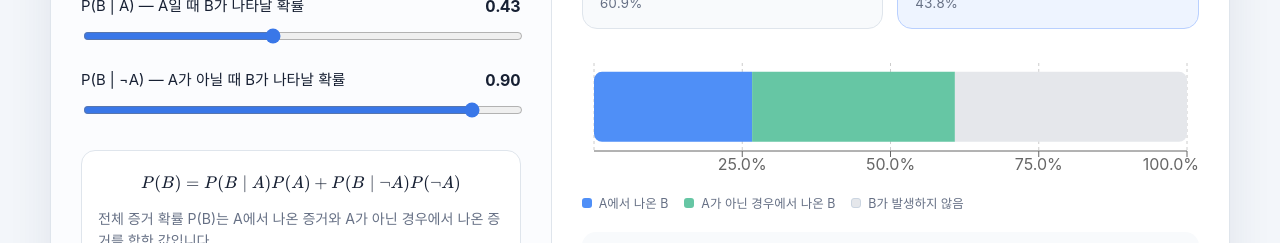
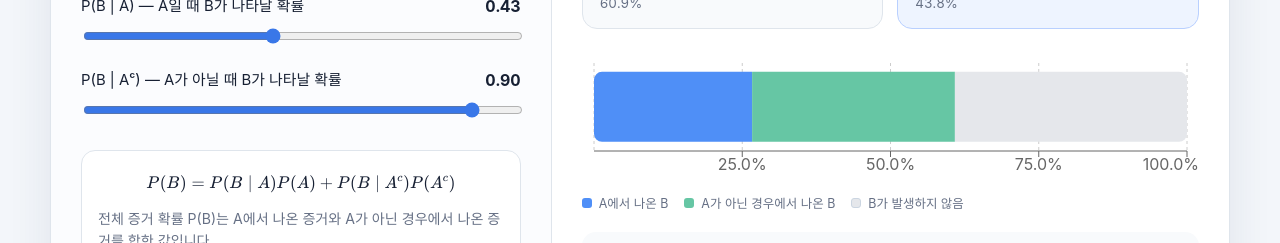
Before and after one commit to LittleBitAI/ml-interactive-lab, a React (Vite) app: page /#/widgets/probability/bayes-theorem in a window 1280 px wide. Shown: the part 394-637 px from the top of the page. Built offline with nearby package versions, Linux system fonts and the light colour scheme.

Commit message:
Unify complement event notation

```diff
--- a/src/widgets/probability/BayesTheoremPage.jsx
+++ b/src/widgets/probability/BayesTheoremPage.jsx
@@ -25,7 +25,7 @@ const evidenceFormula = String.raw`
   =
   P(B\mid A)P(A)
   +
-  P(B\mid \neg A)P(\neg A)
+  P(B\mid A^c)P(A^c)
 `;
 
 function formatProbability(value) {
@@ -169,7 +169,7 @@ export default function BayesTheoremPage() {
 
             <ProbabilitySlider
               id="p-b-given-not-a"
-              label="P(B | ¬A) — A가 아닐 때 B가 나타날 확률"
+              label="P(B | Aᶜ) — A가 아닐 때 B가 나타날 확률"
               value={pBGivenNotA}
               onChange={setPBGivenNotA}
             />
```
